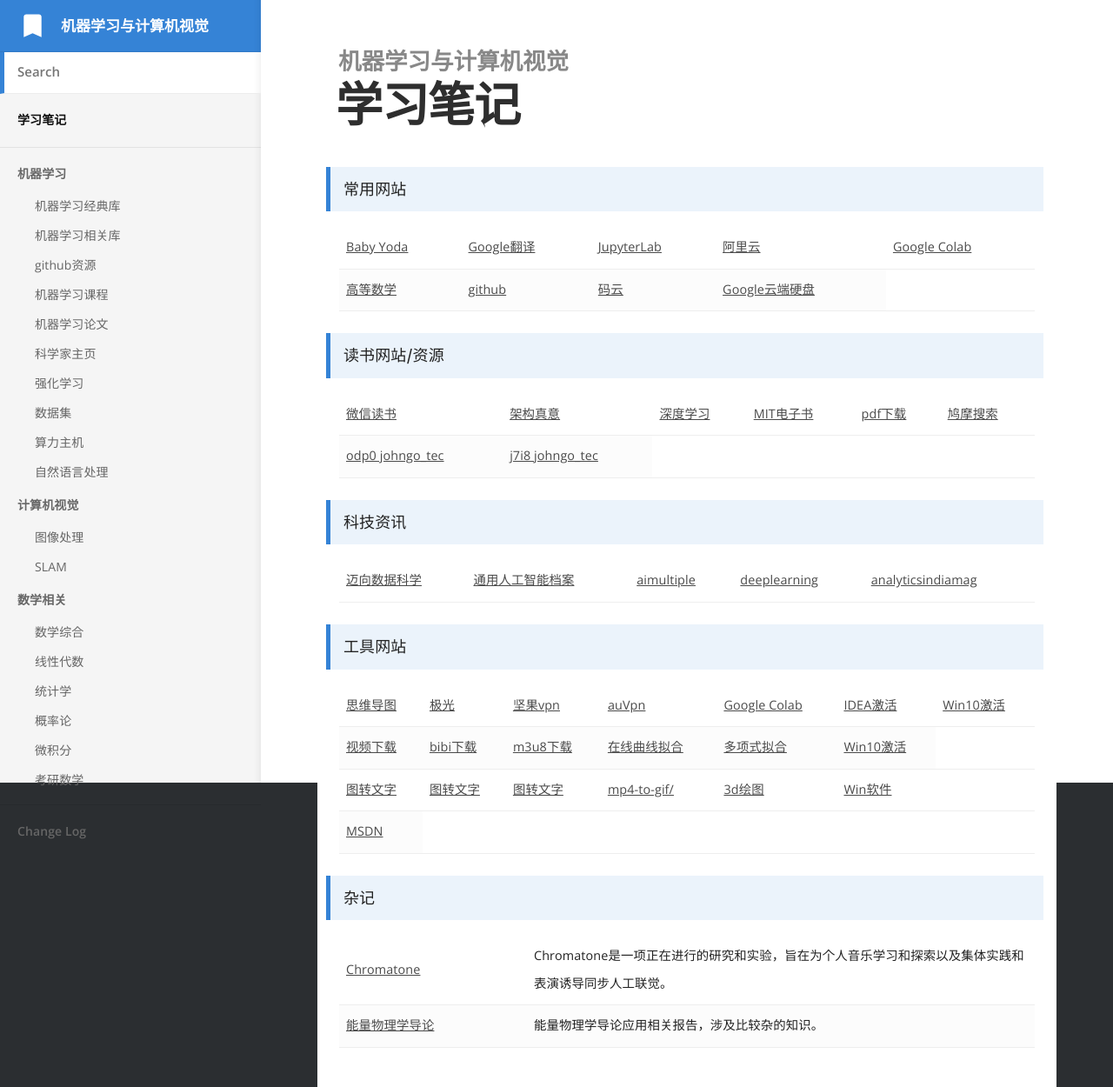
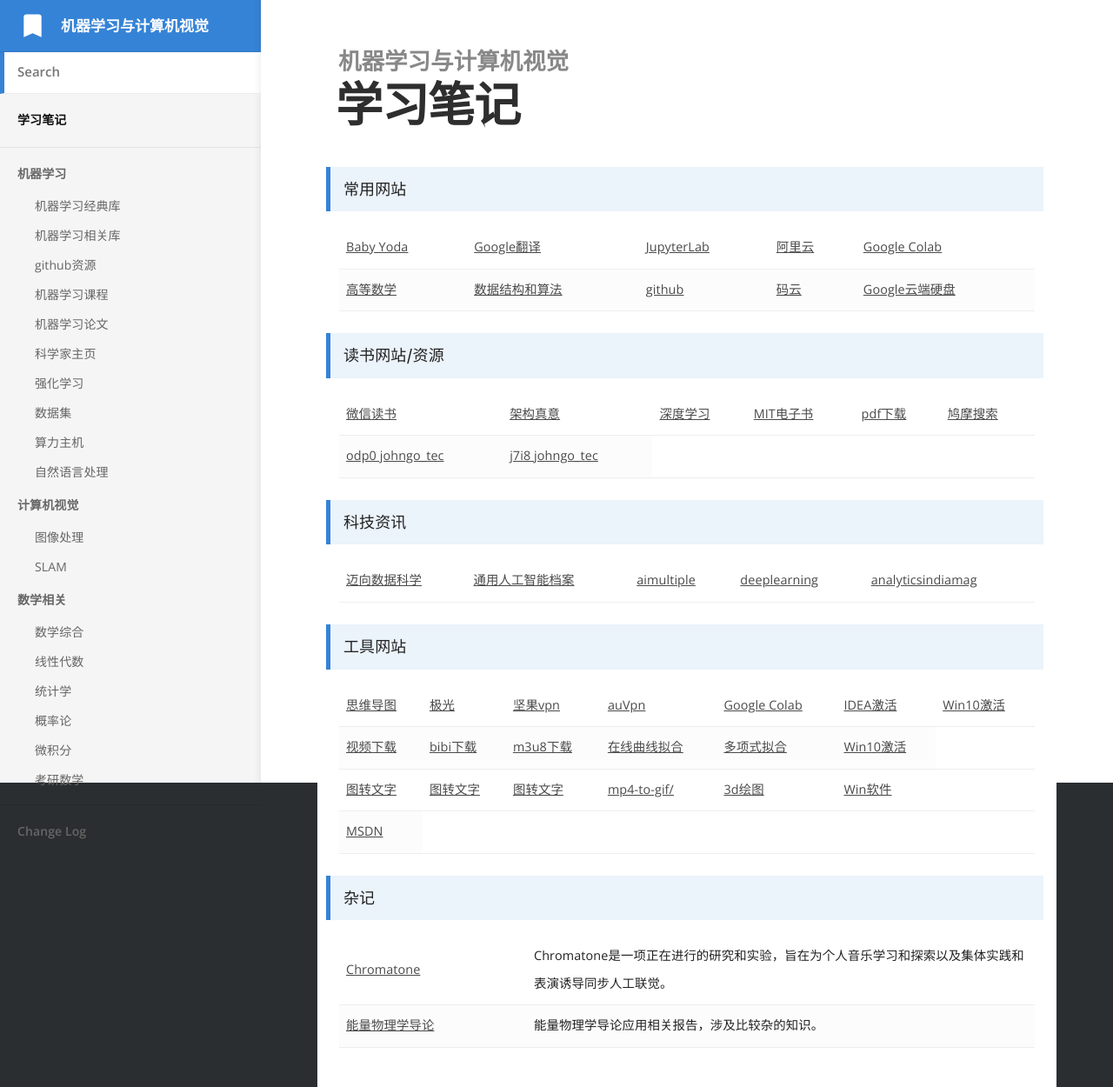
Before and after one commit to bashendixie/Machine_Learning_Notes, a Jekyll site: the page built from index.md, in a window 1280 px wide. Shown: the whole page at 87% size. Built offline with Jekyll 4.4.1, drawn with Linux system fonts in a browser that asks for light colours.

Commit message:
no message

```diff
--- a/index.md
+++ b/index.md
@@ -27,6 +27,9 @@
 		<tr>
 			<td>
 				<a href="https://bashendixie.github.io/mathematics/" target="_blank">高等数学</a>
+			</td>
+			<td>
+				<a href="https://bashendixie.github.io/algorithm_study/" target="_blank">数据结构和算法</a>
 			</td>
 			<td>
 				<a href="https://github.com/bashendixie?tab=repositories" target="_blank">github</a>
```
